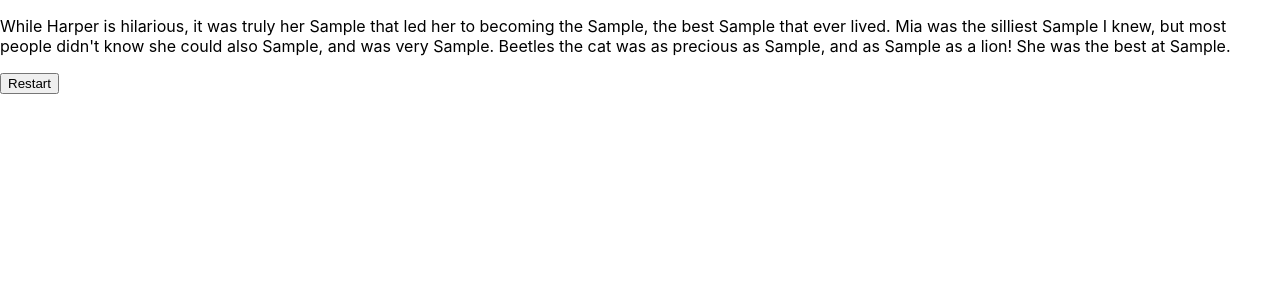
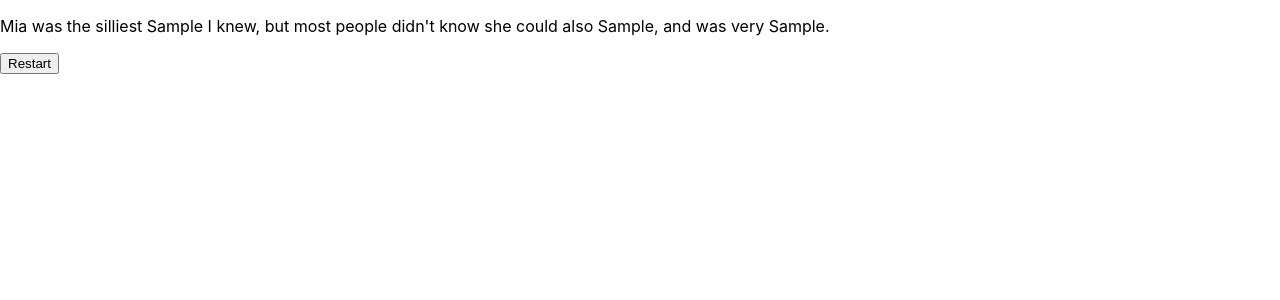
Before and after one commit to megoshmego/madlibs, a React (Create React App) app: page / in a window 1280 px wide. Both pictures are taken after typing "Sample", "Sample", "Sample", "Sample", "Sample" into the empty fields and a click on the button "Submit". Shown: the top 300 px of the page. Built offline with nearby package versions, Linux system fonts and the light colour scheme.

Commit message:
stories / handle restart
Signed-off-by: mego <megocapps@gmail.com>

```diff
--- a/src/MadlibStory.js
+++ b/src/MadlibStory.js
@@ -1,14 +1,33 @@
 import React from 'react';
 
 const MadlibStory = ({ formData, handleRestart }) => {
+  // Destructure the form data
   const { adjective1, adjective2, noun1, noun2, verb } = formData;
 
-  const generatedStory = `While Harper is hilarious, it was truly her ${adjective1} that led her to becoming the ${adjective2}, the best ${noun1} that ever lived.
-    Mia was the silliest ${noun2} I knew, but most people didn't know she could also ${verb}, and was very ${adjective1}.
-    Beetles the cat was as precious as ${noun2}, and as ${adjective2} as a lion! She was the best at ${verb}.`;
+  // Array of story templates
+  const storyTemplates = [
+    `While Harper is hilarious, it was truly her ${adjective1} that led her to becoming the ${adjective2}, the best ${noun1} that ever lived.`,
+    `Mia was the silliest ${noun2} I knew, but most people didn't know she could also ${verb}, and was very ${adjective1}.`,
+    `Beetles the cat was as precious as ${noun2}, and as ${adjective2} as a lion! She was the best at ${verb}.`,
+  ];
+
+  // Generate a random index between 0 and the length of the storyTemplates array
+  const randomIndex = Math.floor(Math.random() * storyTemplates.length);
+
+  // Use the random index to select a story template
+  const storyTemplate = storyTemplates[randomIndex];
+
+  // Replace the placeholders in the selected story template with the form data
+  const generatedStory = storyTemplate
+    .replace('${adjective1}', adjective1)
+    .replace('${adjective2}', adjective2)
+    .replace('${noun1}', noun1)
+    .replace('${noun2}', noun2)
+    .replace('${verb}', verb);
 
   return (
     <div>
+      {/* Render the generated story */}
       <p>{generatedStory}</p>
       <button onClick={handleRestart}>Restart</button>
     </div>
```
